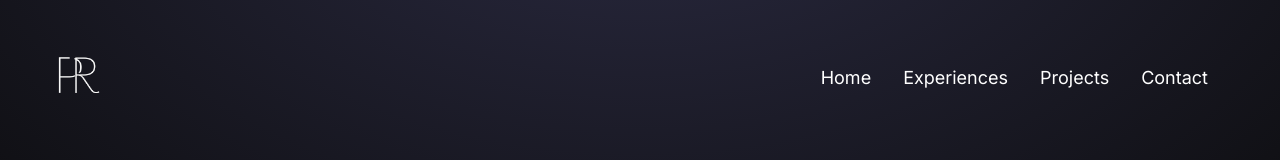
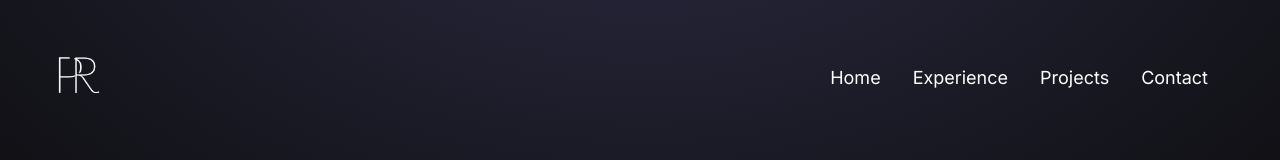
Before and after one commit to praveen-raj-m/mysite, a React (Vite) app: page / in a window 1280 px wide. Shown: the top 160 px of the page. Built offline with nearby package versions, Linux system fonts and the light colour scheme.

Commit message:
Update NavBar.jsx

```diff
--- a/src/components/NavBar.jsx
+++ b/src/components/NavBar.jsx
@@ -29,7 +29,7 @@ const NavBar = () => {
             Home
           </a>
           <a href="#experiences" className="text-lg px-2 py-2 text-white">
-            Experiences
+            Experience
           </a>
           <a href="#projects" className="text-lg px-2 py-2 text-white">
             Projects
@@ -65,7 +65,7 @@ const NavBar = () => {
             className="text-lg px-4 py-2 text-white hover:bg-gray-700"
             onClick={() => setIsOpen(false)}
           >
-            Experiences
+            Experience
           </a>
           <a
             href="#projects"
```
